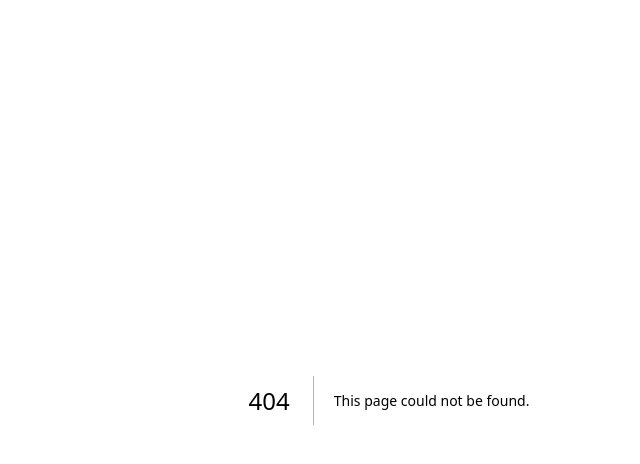
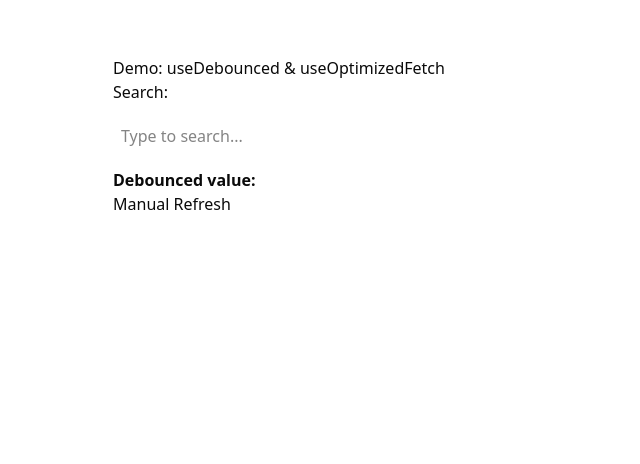
Before and after one commit to RayhanulSumon/next-starter, a Next.js app: page /demo-hooks in a window 1280 px wide. Before the commit this address had no page. Shown: the top 464 px of the page, without its empty margins (251-891 px from the left). Built offline with nearby package versions, Linux system fonts and the light colour scheme.

Commit message:
useOptimizedFetch and useDebounch hook added

```diff
--- /dev/null
+++ b/app/(public)/demo-hooks/page.tsx
@@ -0,0 +1,67 @@
+"use client";
+import React, { useState } from "react";
+import { useDebounced } from "@/hooks/use-debounced";
+import { useOptimizedFetch } from "@/hooks/use-optimized-fetch";
+
+export default function DemoHooksPage() {
+  const [query, setQuery] = useState("");
+  // Debounce the query input by 500ms
+  const debouncedQuery = useDebounced(query, 500);
+
+  // Example API endpoint (replace with your Laravel API endpoint as needed)
+  const apiUrl = debouncedQuery
+    ? `/api/public/search?q=${encodeURIComponent(debouncedQuery)}`
+    : null;
+
+  const { data, error, isLoading, mutate } = useOptimizedFetch<unknown[]>(apiUrl, {
+    revalidateInterval: 10000, // revalidate every 10s
+  });
+
+  // Helper to safely stringify error
+  function renderError(err: unknown): string {
+    if (!err) return "";
+    if (typeof err === "string") return err;
+    if (err instanceof Error) return err.message;
+    try {
+      return JSON.stringify(err);
+    } catch {
+      return String(err);
+    }
+  }
+
+  return (
+    <div style={{ maxWidth: 600, margin: "2rem auto", padding: 24 }}>
+      <h1>Demo: useDebounced & useOptimizedFetch</h1>
+      <label htmlFor="search">Search:</label>
+      <input
+        id="search"
+        type="text"
+        value={query}
+        onChange={(e) => setQuery(e.target.value)}
+        placeholder="Type to search..."
+        style={{ width: "100%", padding: 8, margin: "12px 0" }}
+      />
+      <p>
+        <strong>Debounced value:</strong> {debouncedQuery}
+      </p>
+      <button onClick={mutate} disabled={isLoading} style={{ marginBottom: 16 }}>
+        {isLoading ? "Refreshing..." : "Manual Refresh"}
+      </button>
+      <div>
+        {isLoading && <p>Loading...</p>}
+        {typeof error !== "undefined" && error !== null && (
+          <p style={{ color: "red" }}>Error: {renderError(error)}</p>
+        )}
+        {data && (
+          <ul>
+            {data.length === 0 ? (
+              <li>No results found.</li>
+            ) : (
+              data.map((item, idx) => <li key={idx}>{JSON.stringify(item)}</li>)
+            )}
+          </ul>
+        )}
+      </div>
+    </div>
+  );
+}
--- /dev/null
+++ b/hooks/use-debounced.ts
@@ -0,0 +1,18 @@
+import { useEffect, useRef, useState } from "react";
+
+export function useDebounced<T>(value: T, delay: number): T {
+  const [debouncedValue, setDebouncedValue] = useState<T>(value);
+  const handler = useRef<ReturnType<typeof setTimeout> | null>(null);
+
+  useEffect(() => {
+    if (handler.current) clearTimeout(handler.current);
+    handler.current = setTimeout(() => {
+      setDebouncedValue(value);
+    }, delay);
+    return () => {
+      if (handler.current) clearTimeout(handler.current);
+    };
+  }, [value, delay]);
+
+  return debouncedValue;
+}
--- /dev/null
+++ b/hooks/use-optimized-fetch.ts
@@ -0,0 +1,86 @@
+import { useEffect, useRef, useState } from "react";
+
+interface FetchOptions extends RequestInit {
+  revalidateInterval?: number; // ms
+}
+
+interface CacheEntry<T> {
+  data?: T;
+  error?: unknown;
+  timestamp: number;
+  promise?: Promise<T>;
+}
+
+const cache = new Map<string, CacheEntry<unknown>>();
+
+export function useOptimizedFetch<T = unknown>(
+  url: string | null,
+  options?: FetchOptions
+): { data: T | undefined; error: unknown; isLoading: boolean; mutate: () => void } {
+  const [data, setData] = useState<T | undefined>(undefined);
+  const [error, setError] = useState<unknown>(undefined);
+  const [isLoading, setIsLoading] = useState<boolean>(!!url);
+  const [forceUpdate, setForceUpdate] = useState(0);
+  const abortRef = useRef<AbortController | null>(null);
+
+  const revalidateInterval = options?.revalidateInterval ?? 0;
+
+  // Helper to fetch and update cache
+  const fetchData = async (signal?: AbortSignal) => {
+    if (!url) return;
+    try {
+      setIsLoading(true);
+      const res = await fetch(url, { ...options, signal });
+      if (!res.ok) throw new Error(res.statusText);
+      const json = (await res.json()) as T;
+      cache.set(url, { data: json, error: undefined, timestamp: Date.now() });
+      setData(json);
+      setError(undefined);
+    } catch (err) {
+      if ((err as { name?: string }).name !== "AbortError") {
+        setError(err);
+        cache.set(url, { data: undefined, error: err, timestamp: Date.now() });
+      }
+    } finally {
+      setIsLoading(false);
+    }
+  };
+
+  // Stale-while-revalidate logic
+  useEffect(() => {
+    if (!url) return;
+    const cacheEntry = cache.get(url);
+    const now = Date.now();
+    const isStale =
+      !cacheEntry || (revalidateInterval > 0 && now - cacheEntry.timestamp > revalidateInterval);
+    if (cacheEntry && cacheEntry.data !== undefined) {
+      setData(cacheEntry.data as T);
+      setError(cacheEntry.error);
+      setIsLoading(isStale);
+    }
+    if (isStale) {
+      abortRef.current?.abort();
+      const controller = new AbortController();
+      abortRef.current = controller;
+      fetchData(controller.signal);
+    }
+    return () => {
+      abortRef.current?.abort();
+    };
+    // eslint-disable-next-line react-hooks/exhaustive-deps
+  }, [url, forceUpdate]);
+
+  // Optional polling for revalidation
+  useEffect(() => {
+    if (!url || !revalidateInterval) return;
+    const interval = setInterval(() => {
+      setForceUpdate((c) => c + 1);
+    }, revalidateInterval);
+    return () => clearInterval(interval);
+  }, [url, revalidateInterval]);
+
+  // Manual mutate
+  const mutate = () => setForceUpdate((c) => c + 1);
+
+  return { data, error, isLoading, mutate };
+}
--- a/middleware.ts
+++ b/middleware.ts
@@ -11,6 +11,7 @@ const publicPathSet = new Set([
   "/register",
   "/reset-password",
   "/auth/google/callback",
+  "/demo-hooks",
 ]);
 
 const authPages = new Set(["/login", "/register", "/reset-password"]);
```
